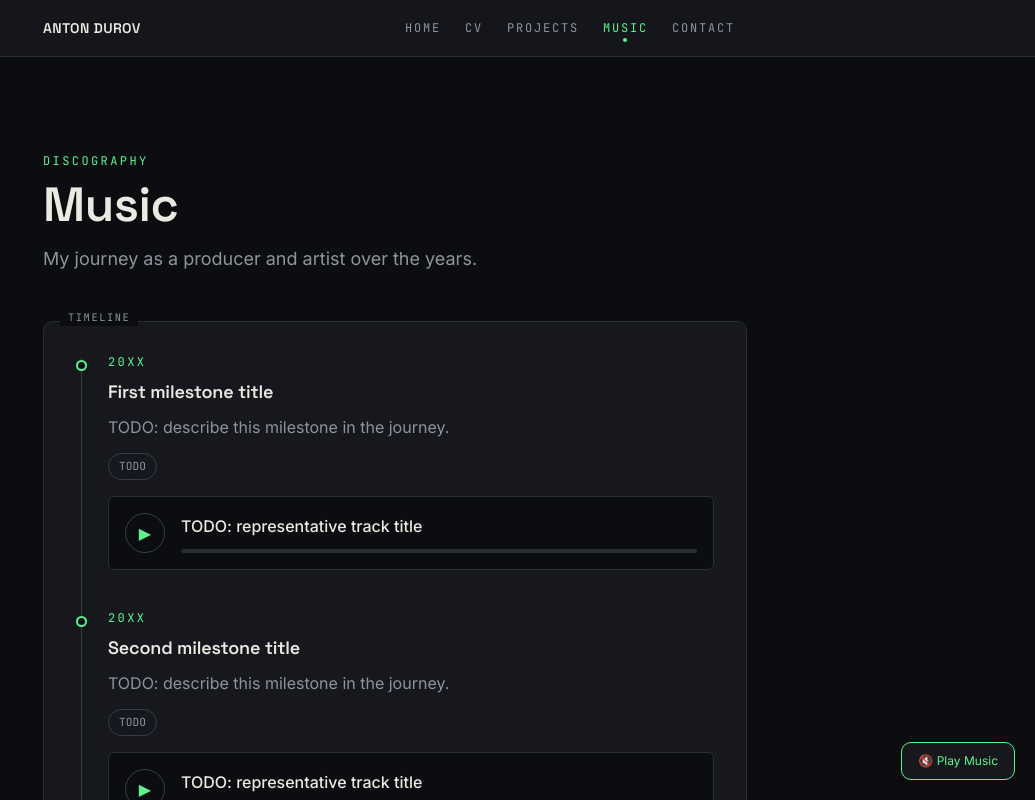
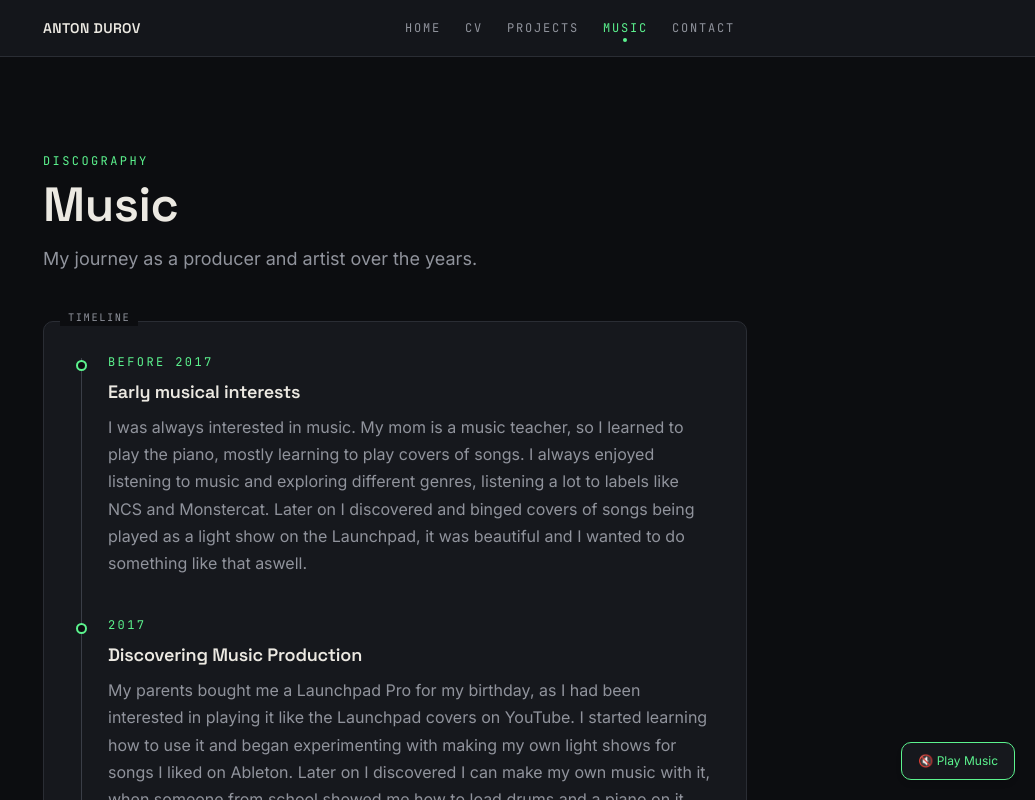
Before and after one commit to antondurov/portfolio-website, a React (Vite) app in the folder src/frontend/: page /music in a window 1280 px wide. Shown: the top 800 px of the page, without its empty margins (245-1280 px from the left). Built offline with nearby package versions, Linux system fonts and the light colour scheme.

Commit message:
Edit musicData.tsx

```diff
--- a/src/frontend/data/musicData.ts
+++ b/src/frontend/data/musicData.ts
@@ -23,54 +23,53 @@ export const musicData = {
       futureGoals: "I asprire to tell a story through my music, to create a unique sound that resonates with listeners and leaves a lasting impact.",
       philosophy: "Music is a universal language that can connect people from all walks of life. I believe in the power of music to evoke emotions, inspire change, and bring people together.",
     },
-    // Placeholder skeleton -- replace with real milestones (first DAW, first
-    // release, viral moments, label signings, etc.) once the page is ready.
-    // `track` is the representative track for that era, showcasing how the
-    // sound evolved year over year. Its audioSrc points at a file under
-    // public/music/timeline/ -- drop the matching audio file in there (Vite
-    // serves everything in `public/` from the site root, so
-    // public/music/timeline/foo.mp3 becomes the URL "/music/timeline/foo.mp3")
-    // and TrackPlayer will play it directly, no import needed.
     timeline: [
       {
-        year: "20XX",
-        title: "First milestone title",
-        description: "TODO: describe this milestone in the journey.",
-        tags: ["TODO"],
-        track: {
-          title: "TODO: representative track title",
-          audioSrc: "/music/clean%20house%20-%2019%may.mp3",
-        },
+        year: "Before 2017",
+        title: "Early musical interests",
+        description: "I was always interested in music. My mom is a music teacher, so I learned to play the piano, mostly learning to play covers of songs. I always enjoyed listening to music and exploring different genres, listening a lot to labels like NCS and Monstercat. Later on I discovered and binged covers of songs being played as a light show on the Launchpad, it was beautiful and I wanted to do something like that aswell.",
       },
       {
-        year: "20XX",
-        title: "Second milestone title",
-        description: "TODO: describe this milestone in the journey.",
-        tags: ["TODO"],
-        track: {
+        year: "2017",
+        title: "Discovering Music Production",
+        description: "My parents bought me a Launchpad Pro for my birthday, as I had been interested in playing it like the Launchpad covers on YouTube. I started learning how to use it and began experimenting with making my own light shows for songs I liked on Ableton. Later on I discovered I can make my own music with it, when someone from school showed me how to load drums and a piano on it and use it like an instrument. Unfortunately, I don't have any recordings of my first songs. I started off by making hip-hop and trap beats, they weren't good, but they are what made me fall in love with the proccess.",
+      },
+      {
+        year: "2018",
+        title: `Moving to FL Studio. First "real" songs`,
+        description: "I started learning how to use FL Studio since most of the YouTube tutorials I watched were using it. I began making my own songs, following and copying YouTube tutorials. I started to watch tutorials on how to make music like Martin Garrix, Avicii, Mesto and Brooks. This year is probably the biggest year for my music production journey, as I learned a lot and finished plenty of sounds. They weren't the best, there was still A LOT to learn. These are my oldest songs I could find, some of them are still on my old SoundCloud.",
+        tracks: [
+          {
             title: "TODO: representative track title",
             audioSrc: "/music/timeline/02-second-milestone.mp3",
           },
+          {
+            title: "TODO: representative track title",
+            audioSrc: "/music/timeline/02-second-milestone.mp3",
+          },
+        ],
       },
       {
         year: "20XX",
         title: "Third milestone title",
         description: "TODO: describe this milestone in the journey.",
-        tags: ["TODO"],
-        track: {
+        tracks: [
+          {
             title: "TODO: representative track title",
             audioSrc: "/music/timeline/03-third-milestone.mp3",
           },
+        ],
       },
       {
         year: "20XX",
         title: "Fourth milestone title",
         description: "TODO: describe this milestone in the journey.",
-        tags: ["TODO"],
-        track: {
+        tracks: [
+          {
             title: "TODO: representative track title",
             audioSrc: "/music/timeline/04-fourth-milestone.mp3",
           },
+        ],
       },
     ],
   };
--- a/src/frontend/pages/Music.tsx
+++ b/src/frontend/pages/Music.tsx
@@ -3,7 +3,6 @@ import Panel from "@/components/ui/Panel";
 import KeyValueRow from "@/components/ui/KeyValueRow";
 import LevelMeter from "@/components/ui/LevelMeter";
 import Eyebrow from "@/components/ui/Eyebrow";
-import Tag from "@/components/ui/Tag";
 import TrackPlayer from "@/components/ui/TrackPlayer";
 import { musicData } from "../data/musicData";
 
@@ -29,23 +28,22 @@ type TimelineEvent = {
   year: string;
   title: string;
   description: string;
-  tags?: string[];
-  /** Representative track for this era, showcasing how the sound evolved. */
-  track?: Song;
+  /** Representative tracks for this era, showcasing how the sound evolved. */
+  tracks?: Song[];
 };
 
 function Timeline({ events }: { events: TimelineEvent[] }) {
   return (
     <div className="relative pl-8">
       <div
-        className="absolute top-1 bottom-1 left-[5px] w-px bg-line-strong"
+        className="absolute top-1 bottom-1 left-1.25 w-px bg-line-strong"
         aria-hidden="true"
       />
       <ol className="space-y-10">
         {events.map((event, index) => (
           <li key={index} className="relative">
             <span
-              className="absolute top-1.5 -left-8 h-[11px] w-[11px] rounded-full border-2 border-accent bg-bg"
+              className="absolute top-1.5 -left-8 h-2.75 w-2.75 rounded-full border-2 border-accent bg-bg"
               aria-hidden="true"
             />
             <Eyebrow>{event.year}</Eyebrow>
@@ -53,20 +51,16 @@ function Timeline({ events }: { events: TimelineEvent[] }) {
               {event.title}
             </h3>
             <p className="mt-2 text-text-muted">{event.description}</p>
-            {event.tags && event.tags.length > 0 && (
-              <div className="mt-3 flex flex-wrap gap-2">
-                {event.tags.map((tag) => (
-                  <Tag key={tag}>{tag}</Tag>
+            {event.tracks && event.tracks.length > 0 && (
+              <div className="mt-4 space-y-3">
+                {event.tracks.map((track, trackIndex) => (
+                  <TrackPlayer
+                    key={trackIndex}
+                    title={track.title}
+                    audioSrc={track.audioSrc}
+                    externalUrl={track.soundcloudUrl}
+                  />
                 ))}
-              </div>
-            )}
-            {event.track && (
-              <div className="mt-4">
-                <TrackPlayer
-                  title={event.track.title}
-                  audioSrc={event.track.audioSrc}
-                  externalUrl={event.track.soundcloudUrl}
-                />
               </div>
             )}
           </li>
```
Lines whose indentation alone changed are shown as unchanged.
